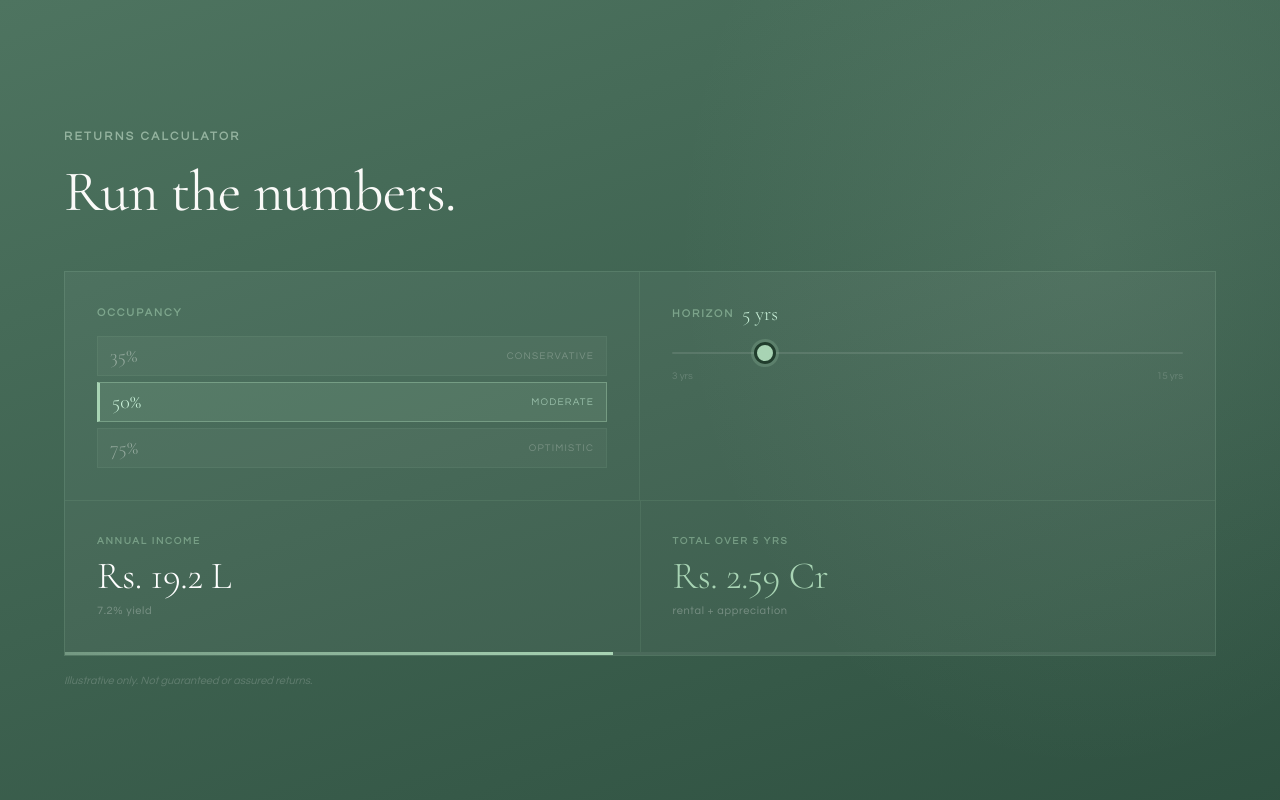
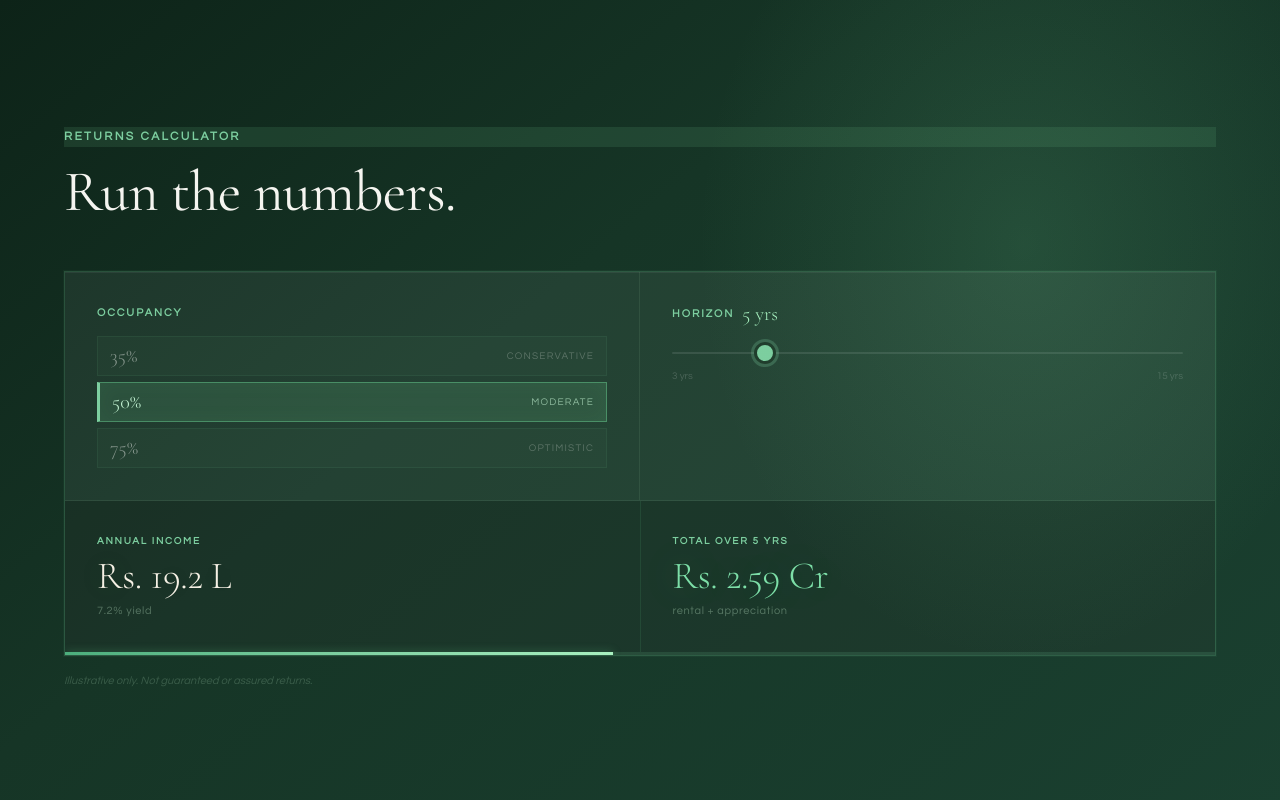
Before and after one commit to Abhi011999/ganapati-air-landing, a Next.js app: page / in a window 1280 px wide. Shown: the part 6180-6980 px from the top of the page. Built offline with nearby package versions, Linux system fonts and the light colour scheme.

Commit message:
fix: calculator colour overhaul — warmer bg gradient, glowing green accents, cream+teal result numbers, live bar glow

```diff
--- a/app/globals.css
+++ b/app/globals.css
@@ -1107,20 +1107,28 @@ h1,h2,h3,h4,h5,h6 {
    INVESTMENT CALCULATOR
    ================================================================ */
 .calc {
-  background: linear-gradient(160deg, var(--sage-dark) 0%, #2E5040 100%);
+  background: linear-gradient(140deg, #0D2318 0%, #163526 40%, #1A4030 100%);
   position: relative;
   overflow: hidden;
 }
 .calc::before {
   content: '';
   position: absolute;
-  top: -40%; right: -20%;
-  width: 70vw; height: 140%;
-  background: radial-gradient(ellipse at center, rgba(168,196,176,0.12) 0%, transparent 65%);
+  top: -30%; right: -10%;
+  width: 60vw; height: 120%;
+  background: radial-gradient(ellipse at center, rgba(100,180,130,0.18) 0%, transparent 60%);
   pointer-events: none;
 }
-.calc .sec-tag   { color: rgba(168,196,176,0.8); }
-.calc .sec-title { color: var(--white); }
+.calc::after {
+  content: '';
+  position: absolute;
+  bottom: -20%; left: -10%;
+  width: 50vw; height: 80%;
+  background: radial-gradient(ellipse at center, rgba(168,212,180,0.08) 0%, transparent 60%);
+  pointer-events: none;
+}
+.calc .sec-tag   { color: #7DCFA0; background: rgba(100,180,130,0.15); border-left-color: #7DCFA0; }
+.calc .sec-title { color: #F5F5F0; }
 .calc .sec-body  { color: rgba(250,250,248,0.55); }
 
 /* Two-column layout */
@@ -2491,3 +2499,79 @@ h1,h2,h3,h4,h5,h6 {
   .calc__result-num { font-size: clamp(20px, 7vw, 34px); }
   .calc__field-val { font-size: 18px; }
 }
+
+/* ================================================================
+   CALCULATOR — COLOUR LIFE INJECTION
+   ================================================================ */
+
+/* Compact wrapper — glassy border with glow */
+.calc__compact {
+  background: rgba(255,255,255,0.04) !important;
+  border: 1px solid rgba(100,200,140,0.2) !important;
+  box-shadow: 0 0 0 1px rgba(100,200,140,0.05), inset 0 1px 0 rgba(255,255,255,0.06);
+}
+
+/* Controls bg — warm tinted */
+.calc__controls {
+  background: rgba(255,255,255,0.02);
+}
+.calc__field-label {
+  color: #7DCFA0 !important;
+}
+.calc__field-val {
+  color: #A8F0C0 !important;
+}
+
+/* Occ buttons */
+.calc__occ-btn {
+  background: rgba(100,180,130,0.04) !important;
+  border-color: rgba(100,180,130,0.1) !important;
+}
+.calc__occ-btn:hover {
+  background: rgba(100,180,130,0.1) !important;
+  border-color: rgba(100,180,130,0.3) !important;
+}
+.calc__occ-btn.active {
+  background: rgba(100,180,130,0.18) !important;
+  border-color: rgba(100,200,140,0.5) !important;
+  border-left-color: #7DCFA0 !important;
+  box-shadow: inset 0 0 20px rgba(100,200,140,0.06);
+}
+.calc__occ-btn.active .calc__occ-pct { color: #C0F0D0 !important; }
+.calc__occ-btn.active .calc__occ-sub { color: rgba(192,240,208,0.65) !important; }
+.calc__occ-pct { color: rgba(250,250,248,0.45) !important; }
+
+/* Result cells */
+.calc__results-row {
+  background: rgba(0,0,0,0.15);
+}
+.calc__result-label { color: #7DCFA0 !important; }
+
+/* Annual income — warm cream */
+.calc__result-num {
+  color: #F5F0E4 !important;
+  text-shadow: 0 0 40px rgba(100,200,140,0.15);
+}
+/* Total return — vibrant teal */
+.calc__result-cell--accent .calc__result-num {
+  color: #7DDFA8 !important;
+  text-shadow: 0 0 40px rgba(100,220,150,0.3);
+}
+.calc__result-sub { color: rgba(200,240,210,0.35) !important; }
+
+/* Live bar — brighter */
+.calc__livebar { background: rgba(100,180,130,0.1) !important; }
+.calc__livebar-fill {
+  background: linear-gradient(90deg, #4CAF7D, #7DCFA0, #A8F0C0) !important;
+  box-shadow: 0 0 8px rgba(100,200,140,0.4);
+}
+
+/* Slider thumb — brighter green */
+.calc__slider::-webkit-slider-thumb {
+  background: #7DCFA0 !important;
+  box-shadow: 0 0 0 3px rgba(125,207,160,0.25) !important;
+}
+
+/* Divider */
+.calc__result-divider { background: rgba(100,200,140,0.12) !important; }
+.calc__disclaimer { color: rgba(168,212,180,0.25) !important; }
```
